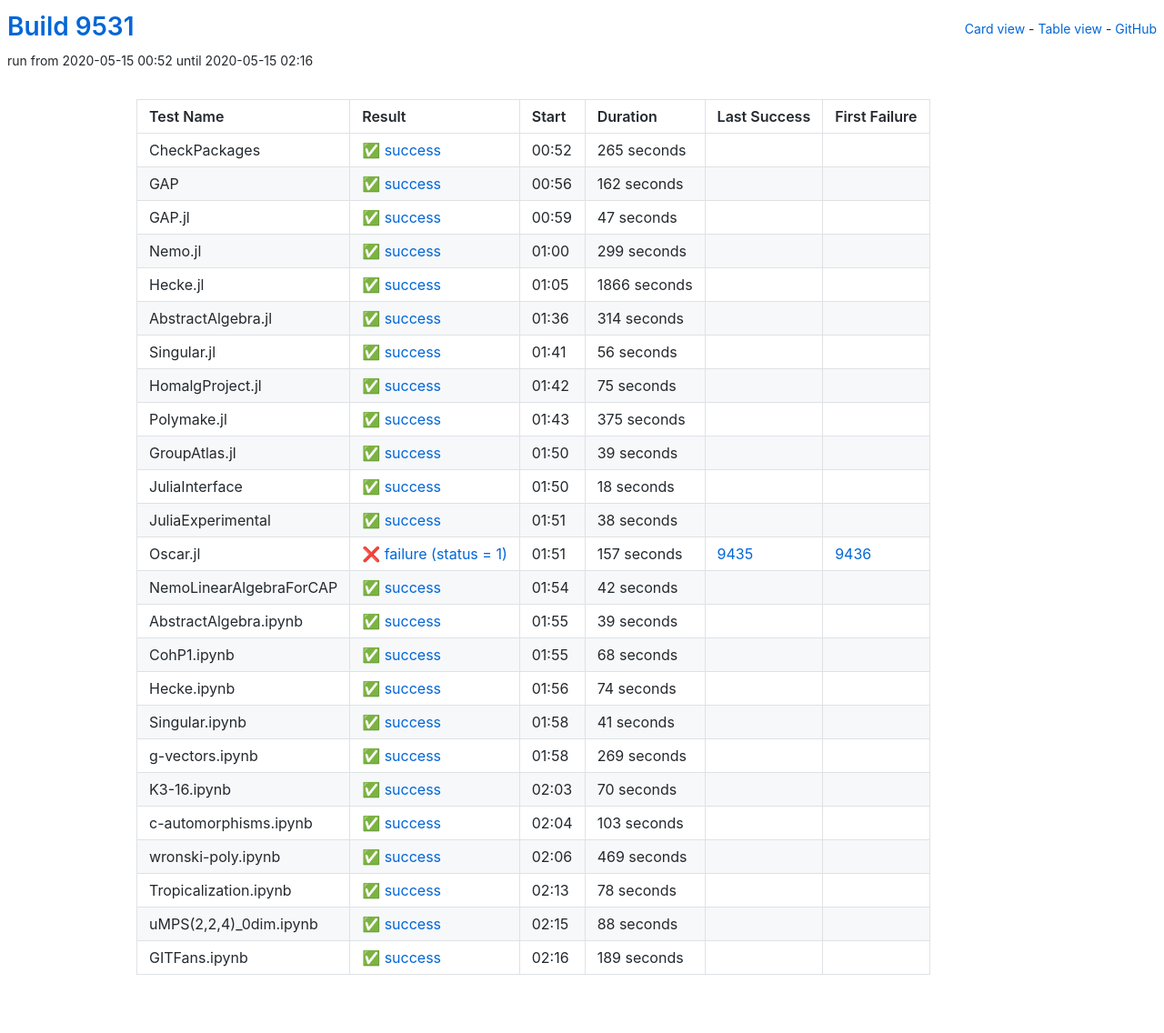
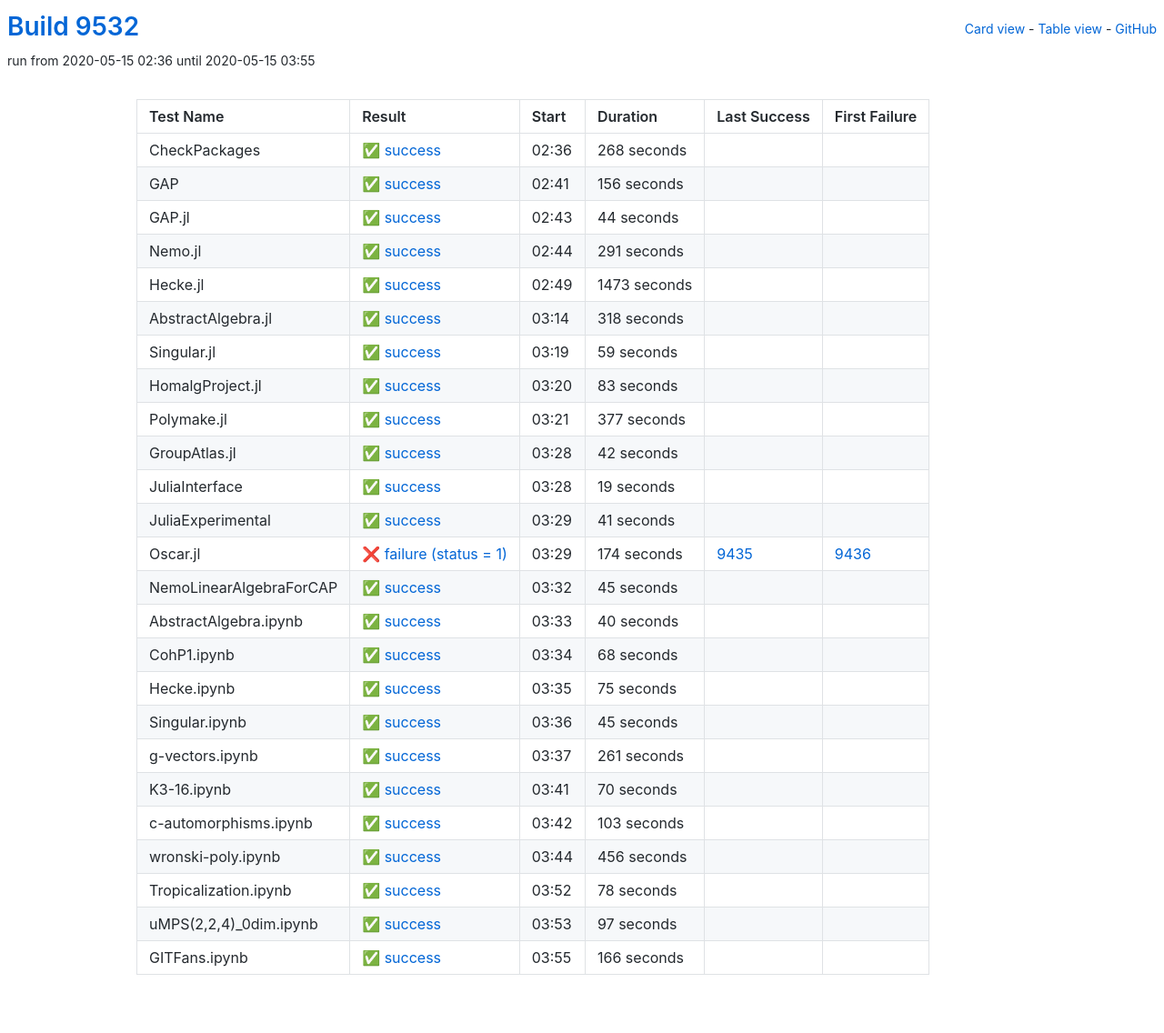
Before and after one commit to oscar-system/oscar-ci-status, a Jekyll site: the page built from table.html, in a window 1280 px wide. Shown: the whole page at 91% size. Built offline with Jekyll 4.4.1, drawn with Linux system fonts in a browser that asks for light colours.

Commit message:
Build 9532

```diff
--- a/_data/ci.yml
+++ b/_data/ci.yml
@@ -1,185 +1,185 @@
-build: 9531
-build_url: https://oscarci.mathematik.uni-kl.de/job/oscar/9531/
+build: 9532
+build_url: https://oscarci.mathematik.uni-kl.de/job/oscar/9532/
 job: oscar
 tests:
-- duration: 265
+- duration: 268
   exitcode: 0
   first_failure: false
   first_failure_url: null
   id: checkpackages
   last_success: false
   last_success_url: null
-  log: https://oscarci.mathematik.uni-kl.de/job/oscar/9531/artifact/logs/build-9531/CheckPackages.log
+  log: https://oscarci.mathematik.uni-kl.de/job/oscar/9532/artifact/logs/build-9532/CheckPackages.log
   name: CheckPackages
-  start: 2020-05-15 00:52
+  start: 2020-05-15 02:36
   status: success
   success: true
-- duration: 162
+- duration: 156
   exitcode: 0
   first_failure: false
   first_failure_url: null
   id: gap
   last_success: false
   last_success_url: null
-  log: https://oscarci.mathematik.uni-kl.de/job/oscar/9531/artifact/logs/build-9531/GAP.log
+  log: https://oscarci.mathematik.uni-kl.de/job/oscar/9532/artifact/logs/build-9532/GAP.log
   name: GAP
-  start: 2020-05-15 00:56
+  start: 2020-05-15 02:41
   status: success
   success: true
-- duration: 47
+- duration: 44
   exitcode: 0
   first_failure: false
   first_failure_url: null
   id: gap-jl
   last_success: false
   last_success_url: null
-  log: https://oscarci.mathematik.uni-kl.de/job/oscar/9531/artifact/logs/build-9531/GAP.jl.log
+  log: https://oscarci.mathematik.uni-kl.de/job/oscar/9532/artifact/logs/build-9532/GAP.jl.log
   name: GAP.jl
-  start: 2020-05-15 00:59
+  start: 2020-05-15 02:43
   status: success
   success: true
-- duration: 299
+- duration: 291
   exitcode: 0
   first_failure: false
   first_failure_url: null
   id: nemo-jl
   last_success: false
   last_success_url: null
-  log: https://oscarci.mathematik.uni-kl.de/job/oscar/9531/artifact/logs/build-9531/Nemo.jl.log
+  log: https://oscarci.mathematik.uni-kl.de/job/oscar/9532/artifact/logs/build-9532/Nemo.jl.log
   name: Nemo.jl
-  start: 2020-05-15 01:00
+  start: 2020-05-15 02:44
   status: success
   success: true
-- duration: 1866
+- duration: 1473
   exitcode: 0
   first_failure: false
   first_failure_url: null
   id: hecke-jl
   last_success: false
   last_success_url: null
-  log: https://oscarci.mathematik.uni-kl.de/job/oscar/9531/artifact/logs/build-9531/Hecke.jl.log
+  log: https://oscarci.mathematik.uni-kl.de/job/oscar/9532/artifact/logs/build-9532/Hecke.jl.log
   name: Hecke.jl
-  start: 2020-05-15 01:05
+  start: 2020-05-15 02:49
   status: success
   success: true
-- duration: 314
+- duration: 318
   exitcode: 0
   first_failure: false
   first_failure_url: null
   id: abstractalgebra-jl
   last_success: false
   last_success_url: null
-  log: https://oscarci.mathematik.uni-kl.de/job/oscar/9531/artifact/logs/build-9531/AbstractAlgebra.jl.log
+  log: https://oscarci.mathematik.uni-kl.de/job/oscar/9532/artifact/logs/build-9532/AbstractAlgebra.jl.log
   name: AbstractAlgebra.jl
-  start: 2020-05-15 01:36
+  start: 2020-05-15 03:14
   status: success
   success: true
-- duration: 56
+- duration: 59
   exitcode: 0
   first_failure: false
   first_failure_url: null
   id: singular-jl
   last_success: false
   last_success_url: null
-  log: https://oscarci.mathematik.uni-kl.de/job/oscar/9531/artifact/logs/build-9531/Singular.jl.log
+  log: https://oscarci.mathematik.uni-kl.de/job/oscar/9532/artifact/logs/build-9532/Singular.jl.log
   name: Singular.jl
-  start: 2020-05-15 01:41
+  start: 2020-05-15 03:19
   status: success
   success: true
-- duration: 75
+- duration: 83
   exitcode: 0
   first_failure: false
   first_failure_url: null
   id: homalgproject-jl
   last_success: false
   last_success_url: null
-  log: https://oscarci.mathematik.uni-kl.de/job/oscar/9531/artifact/logs/build-9531/HomalgProject.jl.log
+  log: https://oscarci.mathematik.uni-kl.de/job/oscar/9532/artifact/logs/build-9532/HomalgProject.jl.log
   name: HomalgProject.jl
-  start: 2020-05-15 01:42
+  start: 2020-05-15 03:20
   status: success
   success: true
-- duration: 375
+- duration: 377
   exitcode: 0
   first_failure: false
   first_failure_url: null
   id: polymake-jl
   last_success: false
   last_success_url: null
-  log: https://oscarci.mathematik.uni-kl.de/job/oscar/9531/artifact/logs/build-9531/Polymake.jl.log
+  log: https://oscarci.mathematik.uni-kl.de/job/oscar/9532/artifact/logs/build-9532/Polymake.jl.log
   name: Polymake.jl
-  start: 2020-05-15 01:43
+  start: 2020-05-15 03:21
   status: success
   success: true
-- duration: 39
+- duration: 42
   exitcode: 0
   first_failure: false
   first_failure_url: null
   id: groupatlas-jl
   last_success: false
   last_success_url: null
-  log: https://oscarci.mathematik.uni-kl.de/job/oscar/9531/artifact/logs/build-9531/GroupAtlas.jl.log
+  log: https://oscarci.mathematik.uni-kl.de/job/oscar/9532/artifact/logs/build-9532/GroupAtlas.jl.log
   name: GroupAtlas.jl
-  start: 2020-05-15 01:50
+  start: 2020-05-15 03:28
   status: success
   success: true
-- duration: 18
+- duration: 19
   exitcode: 0
   first_failure: false
   first_failure_url: null
   id: juliainterface
   last_success: false
   last_success_url: null
-  log: https://oscarci.mathematik.uni-kl.de/job/oscar/9531/artifact/logs/build-9531/JuliaInterface.log
+  log: https://oscarci.mathematik.uni-kl.de/job/oscar/9532/artifact/logs/build-9532/JuliaInterface.log
   name: JuliaInterface
-  start: 2020-05-15 01:50
+  start: 2020-05-15 03:28
   status: success
   success: true
-- duration: 38
+- duration: 41
   exitcode: 0
   first_failure: false
   first_failure_url: null
   id: juliaexperimental
   last_success: false
   last_success_url: null
-  log: https://oscarci.mathematik.uni-kl.de/job/oscar/9531/artifact/logs/build-9531/JuliaExperimental.log
+  log: https://oscarci.mathematik.uni-kl.de/job/oscar/9532/artifact/logs/build-9532/JuliaExperimental.log
   name: JuliaExperimental
-  start: 2020-05-15 01:51
+  start: 2020-05-15 03:29
   status: success
   success: true
-- duration: 157
+- duration: 174
   exitcode: 1
   first_failure: 9436
   first_failure_url: https://oscarci.mathematik.uni-kl.de/job/oscar/9436/
   id: oscar-jl
   last_success: 9435
   last_success_url: https://oscarci.mathematik.uni-kl.de/job/oscar/9435/
-  log: https://oscarci.mathematik.uni-kl.de/job/oscar/9531/artifact/logs/build-9531/Oscar.jl.log
+  log: https://oscarci.mathematik.uni-kl.de/job/oscar/9532/artifact/logs/build-9532/Oscar.jl.log
   name: Oscar.jl
-  start: 2020-05-15 01:51
+  start: 2020-05-15 03:29
   status: failure
   success: false
-- duration: 42
+- duration: 45
   exitcode: 0
   first_failure: false
   first_failure_url: null
   id: nemolinearalgebraforcap
   last_success: false
   last_success_url: null
-  log: https://oscarci.mathematik.uni-kl.de/job/oscar/9531/artifact/logs/build-9531/NemoLinearAlgebraForCAP.log
+  log: https://oscarci.mathematik.uni-kl.de/job/oscar/9532/artifact/logs/build-9532/NemoLinearAlgebraForCAP.log
   name: NemoLinearAlgebraForCAP
-  start: 2020-05-15 01:54
+  start: 2020-05-15 03:32
   status: success
   success: true
-- duration: 39
+- duration: 40
   exitcode: 0
   first_failure: false
   first_failure_url: null
   id: abstractalgebra-ipynb
   last_success: false
   last_success_url: null
-  log: https://oscarci.mathematik.uni-kl.de/job/oscar/9531/artifact/logs/build-9531/AbstractAlgebra.ipynb.log
+  log: https://oscarci.mathematik.uni-kl.de/job/oscar/9532/artifact/logs/build-9532/AbstractAlgebra.ipynb.log
   name: AbstractAlgebra.ipynb
-  start: 2020-05-15 01:55
+  start: 2020-05-15 03:33
   status: success
   success: true
 - duration: 68
@@ -189,45 +189,45 @@ tests:
   id: cohp1-ipynb
   last_success: false
   last_success_url: null
-  log: https://oscarci.mathematik.uni-kl.de/job/oscar/9531/artifact/logs/build-9531/CohP1.ipynb.log
+  log: https://oscarci.mathematik.uni-kl.de/job/oscar/9532/artifact/logs/build-9532/CohP1.ipynb.log
   name: CohP1.ipynb
-  start: 2020-05-15 01:55
+  start: 2020-05-15 03:34
   status: success
   success: true
-- duration: 74
+- duration: 75
   exitcode: 0
   first_failure: false
   first_failure_url: null
   id: hecke-ipynb
   last_success: false
   last_success_url: null
-  log: https://oscarci.mathematik.uni-kl.de/job/oscar/9531/artifact/logs/build-9531/Hecke.ipynb.log
+  log: https://oscarci.mathematik.uni-kl.de/job/oscar/9532/artifact/logs/build-9532/Hecke.ipynb.log
   name: Hecke.ipynb
-  start: 2020-05-15 01:56
+  start: 2020-05-15 03:35
   status: success
   success: true
-- duration: 41
+- duration: 45
   exitcode: 0
   first_failure: false
   first_failure_url: null
   id: singular-ipynb
   last_success: false
   last_success_url: null
-  log: https://oscarci.mathematik.uni-kl.de/job/oscar/9531/artifact/logs/build-9531/Singular.ipynb.log
+  log: https://oscarci.mathematik.uni-kl.de/job/oscar/9532/artifact/logs/build-9532/Singular.ipynb.log
   name: Singular.ipynb
-  start: 2020-05-15 01:58
+  start: 2020-05-15 03:36
   status: success
   success: true
-- duration: 269
+- duration: 261
   exitcode: 0
   first_failure: false
   first_failure_url: null
   id: g-vectors-ipynb
   last_success: false
   last_success_url: null
-  log: https://oscarci.mathematik.uni-kl.de/job/oscar/9531/artifact/logs/build-9531/g-vectors.ipynb.log
+  log: https://oscarci.mathematik.uni-kl.de/job/oscar/9532/artifact/logs/build-9532/g-vectors.ipynb.log
   name: g-vectors.ipynb
-  start: 2020-05-15 01:58
+  start: 2020-05-15 03:37
   status: success
   success: true
 - duration: 70
@@ -237,9 +237,9 @@ tests:
   id: k3-16-ipynb
   last_success: false
   last_success_url: null
-  log: https://oscarci.mathematik.uni-kl.de/job/oscar/9531/artifact/logs/build-9531/K3-16.ipynb.log
+  log: https://oscarci.mathematik.uni-kl.de/job/oscar/9532/artifact/logs/build-9532/K3-16.ipynb.log
   name: K3-16.ipynb
-  start: 2020-05-15 02:03
+  start: 2020-05-15 03:41
   status: success
   success: true
 - duration: 103
@@ -249,21 +249,21 @@ tests:
   id: c-automorphisms-ipynb
   last_success: false
   last_success_url: null
-  log: https://oscarci.mathematik.uni-kl.de/job/oscar/9531/artifact/logs/build-9531/c-automorphisms.ipynb.log
+  log: https://oscarci.mathematik.uni-kl.de/job/oscar/9532/artifact/logs/build-9532/c-automorphisms.ipynb.log
   name: c-automorphisms.ipynb
-  start: 2020-05-15 02:04
+  start: 2020-05-15 03:42
   status: success
   success: true
-- duration: 469
+- duration: 456
   exitcode: 0
   first_failure: false
   first_failure_url: null
   id: wronski-poly-ipynb
   last_success: false
   last_success_url: null
-  log: https://oscarci.mathematik.uni-kl.de/job/oscar/9531/artifact/logs/build-9531/wronski-poly.ipynb.log
+  log: https://oscarci.mathematik.uni-kl.de/job/oscar/9532/artifact/logs/build-9532/wronski-poly.ipynb.log
   name: wronski-poly.ipynb
-  start: 2020-05-15 02:06
+  start: 2020-05-15 03:44
   status: success
   success: true
 - duration: 78
@@ -273,32 +273,32 @@ tests:
   id: tropicalization-ipynb
   last_success: false
   last_success_url: null
-  log: https://oscarci.mathematik.uni-kl.de/job/oscar/9531/artifact/logs/build-9531/Tropicalization.ipynb.log
+  log: https://oscarci.mathematik.uni-kl.de/job/oscar/9532/artifact/logs/build-9532/Tropicalization.ipynb.log
   name: Tropicalization.ipynb
-  start: 2020-05-15 02:13
+  start: 2020-05-15 03:52
   status: success
   success: true
-- duration: 88
+- duration: 97
   exitcode: 0
   first_failure: false
   first_failure_url: null
   id: umps-2-2-4-0dim-ipynb
   last_success: false
   last_success_url: null
-  log: https://oscarci.mathematik.uni-kl.de/job/oscar/9531/artifact/logs/build-9531/uMPS-2-2-4-_0dim.ipynb.log
+  log: https://oscarci.mathematik.uni-kl.de/job/oscar/9532/artifact/logs/build-9532/uMPS-2-2-4-_0dim.ipynb.log
   name: uMPS(2,2,4)_0dim.ipynb
-  start: 2020-05-15 02:15
+  start: 2020-05-15 03:53
   status: success
   success: true
-- duration: 189
+- duration: 166
   exitcode: 0
   first_failure: false
   first_failure_url: null
   id: gitfans-ipynb
   last_success: false
   last_success_url: null
-  log: https://oscarci.mathematik.uni-kl.de/job/oscar/9531/artifact/logs/build-9531/GITFans.ipynb.log
+  log: https://oscarci.mathematik.uni-kl.de/job/oscar/9532/artifact/logs/build-9532/GITFans.ipynb.log
   name: GITFans.ipynb
-  start: 2020-05-15 02:16
+  start: 2020-05-15 03:55
   status: success
   success: true
```
Also changed, not shown: README.md.
